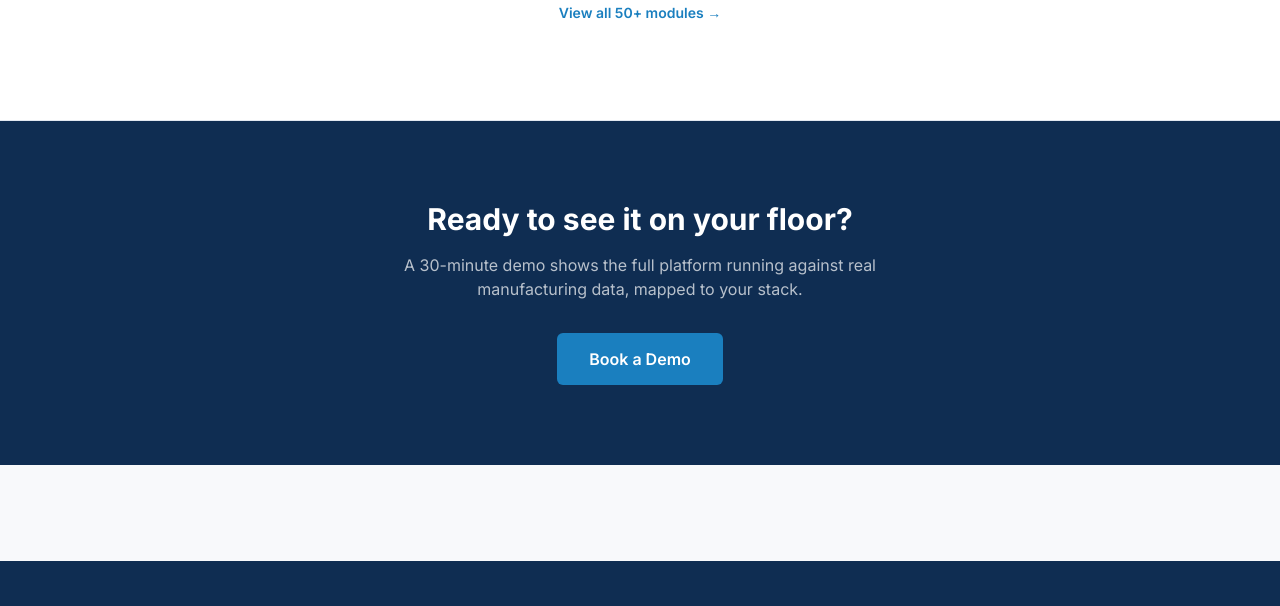
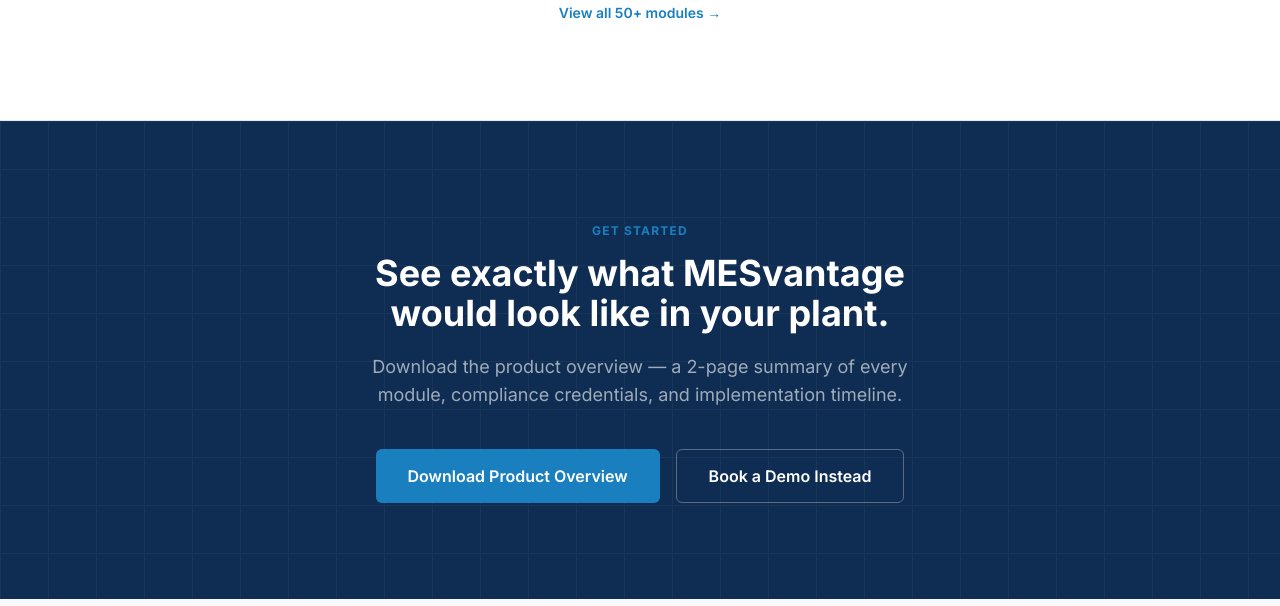
Before and after one commit to bogger24/mesvantage-site, an Astro site: page / in a window 1280 px wide. Shown: the part 9090-9696 px from the top of the page. Built offline with nearby package versions, Linux system fonts and the light colour scheme; Astro itself is replaced by a stand-in of ours.

Commit message:
feat(homepage): closing CTA with PDF download gate

```diff
--- a/src/pages/index.astro
+++ b/src/pages/index.astro
@@ -754,14 +754,24 @@ import LeadCaptureModal from '../components/LeadCaptureModal';
   </section>
 
   <!-- Closing CTA -->
-  <section class="bg-navy text-white py-20 px-6 text-center">
-    <h2 class="text-3xl font-bold mb-4">Ready to see it on your floor?</h2>
-    <p class="text-white/70 mb-8 max-w-xl mx-auto">
-      A 30-minute demo shows the full platform running against real manufacturing data, mapped to your stack.
-    </p>
-    <a href="/about#contact" class="bg-accent hover:bg-accent-dark text-white font-semibold px-8 py-3.5 rounded-md transition-colors inline-block">
-      Book a Demo
-    </a>
+  <section class="py-24 px-6 bg-navy relative overflow-hidden">
+    <div class="absolute inset-0 opacity-[0.04] pointer-events-none"
+         style="background-image: linear-gradient(white 1px, transparent 1px), linear-gradient(90deg, white 1px, transparent 1px); background-size: 48px 48px;"></div>
+    <div class="max-w-3xl mx-auto text-center relative">
+      <span class="text-xs font-bold tracking-widest text-accent uppercase">Get started</span>
+      <h2 class="mt-3 text-3xl md:text-4xl font-bold text-white leading-tight">
+        See exactly what MESvantage<br class="hidden md:block" /> would look like in your plant.
+      </h2>
+      <p class="mt-5 text-white/60 text-lg max-w-xl mx-auto">
+        Download the product overview — a 2-page summary of every module, compliance credentials, and implementation timeline.
+      </p>
+      <div class="mt-10 flex flex-col sm:flex-row gap-4 justify-center">
+        <LeadCaptureModal label="Download Product Overview" variant="primary" client:load />
+        <a href="/about#contact" class="border border-white/30 hover:border-white text-white font-semibold px-8 py-3.5 rounded-md transition-colors">
+          Book a Demo Instead
+        </a>
+      </div>
+    </div>
   </section>
 
 </BaseLayout>
```
